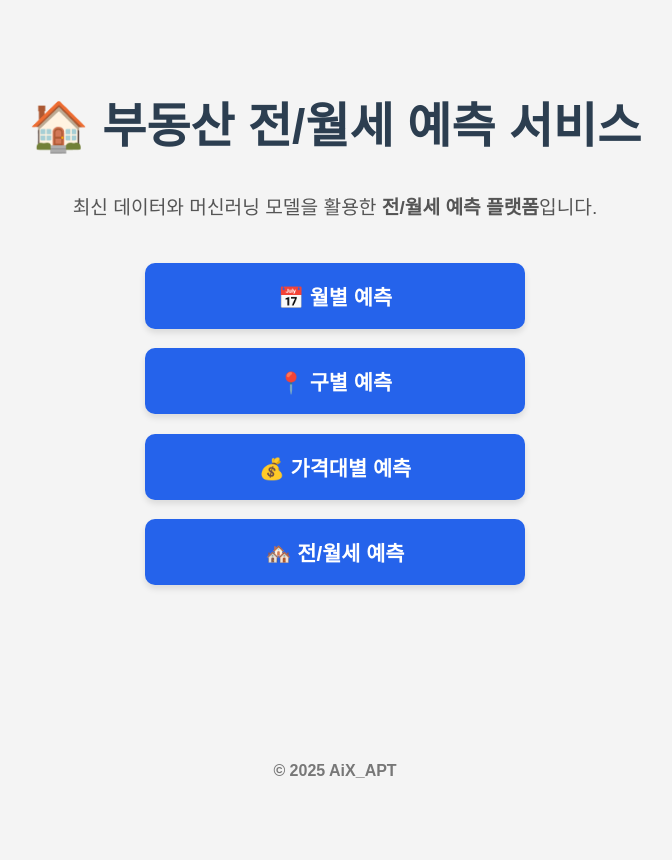
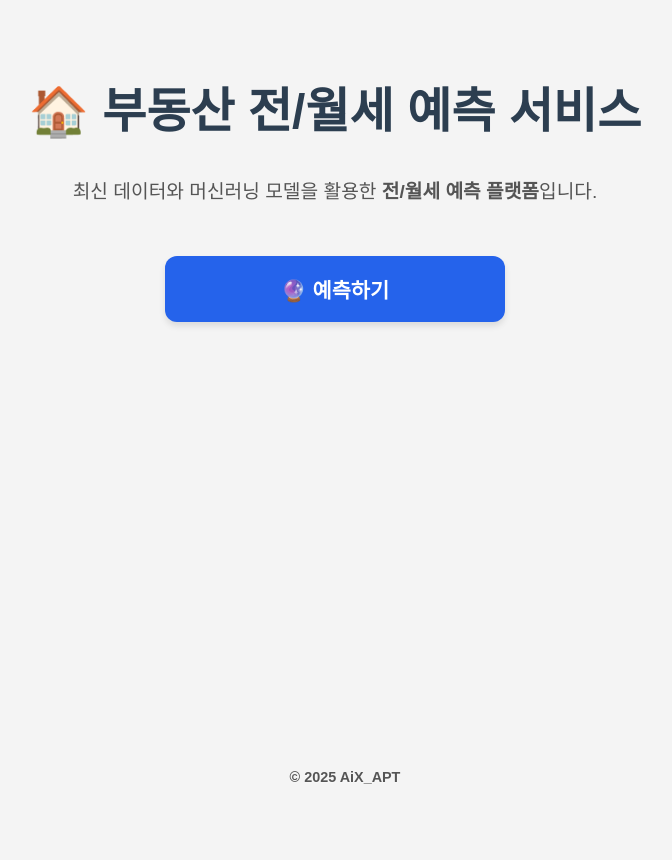
Before and after one commit to nakrlove/pyprj, a Django app: page / in a window 1280 px wide. Shown: the whole page, without its empty margins (305-977 px from the left). Before the commit the page ends 800 px from the top, so only its background shows below. Run offline with Django 5.2, Linux system fonts and the light colour scheme.

Commit message:
스타일 파일 경로 정리: style.css를 css/ 폴더로 이동하고 템플릿 경로 수정

```diff
--- a/bbs/static/bbs/style.css
+++ b/bbs/static/bbs/css/style.css
@@ -9,6 +9,7 @@ body {
     display: flex;
     flex-direction: column;
     min-height: 100vh;
+    padding-bottom: 60px; /* ✅ footer와 겹치지 않도록 */
 }
 
 /* 메인 컨테이너 */
@@ -17,9 +18,9 @@ body {
     flex-direction: column;
     align-items: center;
     justify-content: center;
-    height: 100vh; /* 화면 중앙 */
+    flex: 1; /* 화면 중앙 정렬 */
     text-align: center;
-    margin-top: -80px; /* 살짝 위로 */
+    padding: 40px 20px;
 }
 
 /* 제목 */
@@ -32,7 +33,7 @@ body {
 .main-subtitle {
     font-size: 1.2rem;
     color: #555;
-    margin-bottom: 2.5rem;
+    margin-bottom: 3rem;
     line-height: 1.6;
 }
 
@@ -40,19 +41,21 @@ body {
 .main-links-container {
     display: flex;
     flex-direction: column;
-    gap: 1.2rem; /* 버튼 사이 간격 */
+    gap: 1.5rem;
+    align-items: center;
 }
 
 /* 버튼 */
 .main-link {
-    display: block;
-    width: 320px;
+    display: inline-block;
+    min-width: 280px;
     padding: 18px 30px;
     font-size: 1.3rem;
     font-weight: bold;
+    text-align: center;
     color: #fff;
     background-color: #2563eb; /* 기본 파란색 */
-    border-radius: 10px;
+    border-radius: 12px;
     text-decoration: none;
     box-shadow: 0 4px 6px rgba(0,0,0,0.1);
     transition: all 0.2s ease-in-out;
@@ -64,41 +67,39 @@ body {
     background-color: #1e40af; /* hover 시 진한 파랑 */
 }
 
-/* 공통 스타일 */
-h1 {
+/* 풋터 - 항상 하단 고정 (투명 배경 + 가독성 강화) */
+footer {
+    position: fixed;
+    bottom: 0;
+    left: 0;
+    width: 100%;
     text-align: center;
-    color: #0056b3;
+    padding: 15px 10px;
+    background: transparent; /* ✅ 투명 */
+    color: #555; /* 글자색만 */
+    font-size: 0.9rem;
+    z-index: 100;
+    text-shadow: 0 1px 2px rgba(255,255,255,0.6); /* ✅ 대비 향상 */
 }
 
-nav {
-    text-align: center;
-    margin-top: 20px;
+footer a {
+    color: #555;
+    text-decoration: none;
+    font-weight: bold;
 }
 
-nav a {
-    text-decoration: none;
-    color: #007bff;
-    padding: 8px 12px;
-    border: 1px solid #007bff;
-    border-radius: 5px;
-    margin: 0 5px;
-}
-
-footer {
-    text-align: center;
-    margin-top: auto;
-    padding: 20px;
-    color: #777;
-    background: #f4f4f4;
+footer a:hover {
+    color: #2563eb; /* hover 시 포인트 색 */
 }
 
 /* 반응형 */
 @media (max-width: 768px) {
     .main-link {
         width: calc(100% - 40px);
+        font-size: 1.1rem;
     }
     .main-title {
-        font-size: 2rem;
+        font-size: 2.2rem;
     }
     .main-subtitle {
         font-size: 1rem;
@@ -138,24 +145,3 @@ footer {
     0% { transform: rotate(0deg); }
     100% { transform: rotate(360deg); }
 }
-
-
-
-
-footer {
-    text-align: center;
-    margin-top: auto;
-    padding: 20px;
-    color: #777;
-    background: #f4f4f4;
-}
-
-footer a {
-    color: #777;
-    text-decoration: none;
-    font-weight: bold;
-}
-
-footer a:hover {
-    color: #3498db;
-}
--- a/bbs/templates/bbs/base.html
+++ b/bbs/templates/bbs/base.html
@@ -6,7 +6,7 @@
     <meta name="viewport" content="width=device-width, initial-scale=1.0">
     <title>{% block title %}부동산 예측 서비스{% endblock %}</title>
 
-    <link rel="stylesheet" href="{% static 'bbs/style.css' %}">
+    <link rel="stylesheet" href="{% static 'bbs/css/style.css' %}">
 </head>
 <body>
     <!-- 1. 로딩 화면 -->
@@ -28,10 +28,7 @@
                 {% if request.path != '/' %}
                     <a href="{% url 'bbs:index' %}">메인</a> |
                 {% endif %}
-                <a href="{% url 'bbs:monthly_forecast' %}">월별 예측</a> |
-                <a href="{% url 'bbs:district_forecast' %}">구별 예측</a> |
-                <a href="{% url 'bbs:price_range_forecast' %}">가격대별 예측</a> |
-                <a href="{% url 'bbs:deposit_forecast' %}">전/월세 예측</a>
+                <a href="{% url 'bbs:price_range_forecast' %}">예측하기</a>
             </nav>
             {% endblock %}
         </header>
@@ -42,17 +39,27 @@
         </main>
     </div>
 
+    <!-- 2. 풋터 -->
     <footer>
         <a href="{% url 'bbs:index' %}">© 2025 AiX_APT</a>
     </footer>
 
-    <!-- 2. 로딩 화면 제어 JS -->
+    <!-- 3. 로딩 화면 제어 JS -->
     <script>
         function showLoading() {
-            document.getElementById('loading-screen')?.classList.remove('hidden');
+            const screen = document.getElementById('loading-screen');
+            if (screen) {
+                screen.classList.remove('hidden');
+                screen.classList.add('active');
+            }
         }
         function hideLoading() {
-            document.getElementById('loading-screen')?.classList.add('hidden');
+            const screen = document.getElementById('loading-screen');
+            if (screen) {
+                screen.classList.remove('active');
+                // fade-out 부드럽게 → 약간의 delay 후 hidden 처리
+                setTimeout(() => screen.classList.add('hidden'), 300);
+            }
         }
     </script>
 </body>
--- a/bbs/templates/bbs/main_page.html
+++ b/bbs/templates/bbs/main_page.html
@@ -9,18 +9,15 @@
 {% block content %}
 <!-- 메인 컨테이너 -->
 <div class="main-container">
-    <!-- 메인 타이틀 -->
   <h1 class="main-title">🏠 부동산 전/월세 예측 서비스</h1>
   <p class="main-subtitle">
       최신 데이터와 머신러닝 모델을 활용한 <strong>전/월세 예측 플랫폼</strong>입니다.
   </p>
 
-    <!-- 버튼 4개 세로 정렬 -->
+  <!-- 버튼 1개만 -->
   <div class="main-links-container vertical-buttons">
-        <a href="{% url 'bbs:monthly_forecast' %}" class="main-link">📅 월별 예측</a>
-        <a href="{% url 'bbs:district_forecast' %}" class="main-link">📍 구별 예측</a>
-        <a href="{% url 'bbs:price_range_forecast' %}" class="main-link">💰 가격대별 예측</a>
-        <a href="{% url 'bbs:deposit_forecast' %}" class="main-link">🏘️ 전/월세 예측</a>
+      <a href="{% url 'bbs:price_range_forecast' %}" class="main-link">🔮 예측하기</a>
   </div>
 </div>
+
 {% endblock %}
```
Also changed, not shown: other parts of bbs/static/bbs/css/style.css (+6 -0 lines), bbs/templates/bbs/price_range_forecast.html (+48 -38 lines), bbs/static/bbs/js/price_range.js (added), 1 other file. Lines whose indentation alone changed are shown as unchanged.
